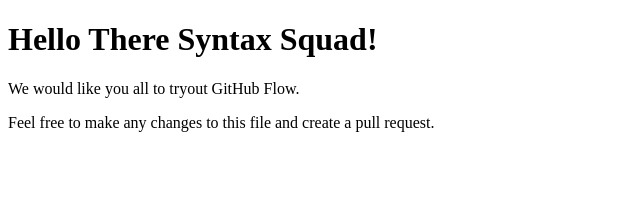
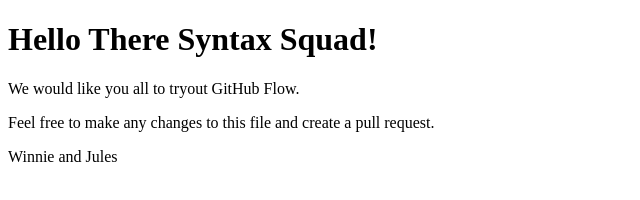
Before and after one commit to julesgsmith/githubflow-test, a plain HTML site: page index.html in a window 1280 px wide. Shown: the whole page, without its empty margins (0-640 px from the left). Drawn offline with Linux system fonts and the light colour scheme.

Commit message:
sign off from w and j

```diff
--- a/index.html
+++ b/index.html
@@ -12,6 +12,7 @@
       <p>
         Feel free to make any changes to this file and create a pull request.
       </p>
+      <p>Winnie and Jules</p>
     </div>
   </body>
 </html>
```
